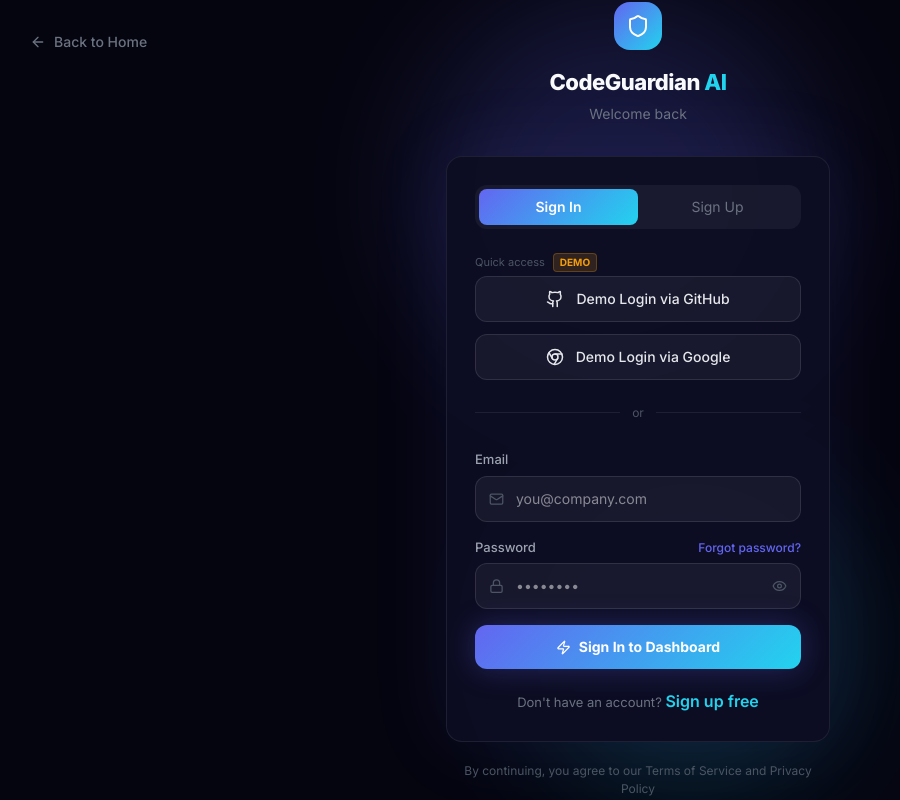
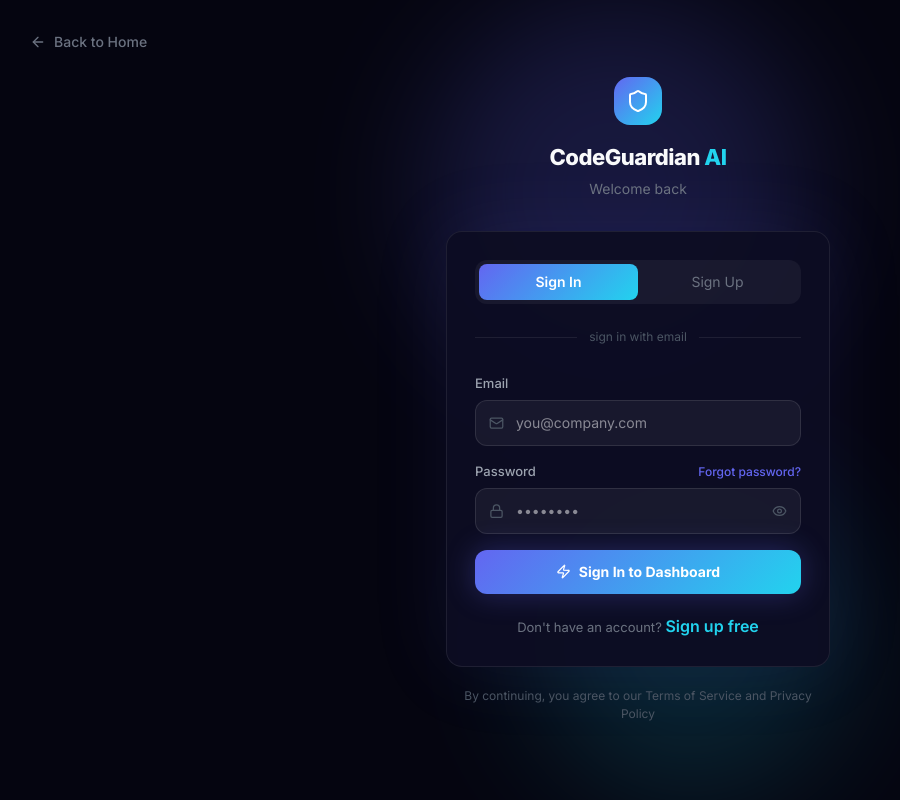
Before and after one commit to Vishwajeet2904/Code_Analyzer, a React (Vite) app in the folder Frontend/: page /login in a window 1280 px wide. Shown: the whole page, without its empty margins (2-902 px from the left). Built offline with nearby package versions, Linux system fonts and the light colour scheme; no server answers.

Commit message:
fix: remove GitHub/Google buttons from login, allow demo access without login

```diff
--- a/Frontend/src/app/components/Layout.tsx
+++ b/Frontend/src/app/components/Layout.tsx
@@ -35,10 +35,17 @@
   const token = localStorage.getItem("codeguardian_token");
 
   useEffect(() => {
+    // If no token, set a demo guest token so user can explore
     if (!token) {
-      navigate("/login");
+      localStorage.setItem("codeguardian_user", JSON.stringify({
+        name: "Demo User",
+        email: "demo@codeguardian.ai",
+        avatar: "DU",
+        plan: "Free",
+      }));
+      // Don't redirect — allow demo browsing
     }
-  }, [token, navigate]);
+  }, []);
 
   const handleLogout = async () => {
     try {
@@ -55,8 +62,6 @@
     localStorage.removeItem("codeguardian_user");
     navigate("/");
   };
-
-  if (!token) return null;
 
   return (
     <div
--- a/Frontend/src/app/pages/Landing.tsx
+++ b/Frontend/src/app/pages/Landing.tsx
@@ -219,7 +219,7 @@
                 Start Review — It's Free
               </button>
               <button
-                onClick={() => navigate("/app/review")}
+                onClick={() => navigate("/app")}
                 className="flex items-center gap-2 px-8 py-4 rounded-xl transition-all hover:bg-white/10"
                 style={{
                   border: "1px solid rgba(255,255,255,0.15)",
--- a/Frontend/src/app/pages/Login.tsx
+++ b/Frontend/src/app/pages/Login.tsx
@@ -1,6 +1,6 @@
 import { useState } from "react";
 import { useNavigate } from "react-router";
-import { Shield, Github, Chrome, Mail, Lock, Eye, EyeOff, ArrowLeft, Zap } from "lucide-react";
+import { Shield, Mail, Lock, Eye, EyeOff, ArrowLeft, Zap } from "lucide-react";
 import { API_BASE as API } from "../lib/api";
 
 export function Login() {
@@ -221,33 +221,9 @@
             </form>
           ) : (
             <>
-              {/* Social auth — Demo mode */}
-              <div className="space-y-3 mb-6">
-                <div className="flex items-center gap-2 mb-1">
-                  <span style={{ fontSize: "11px", color: "#4b5563" }}>Quick access</span>
-                  <span className="px-1.5 py-0.5 rounded text-xs" style={{ background: "rgba(245,158,11,0.15)", color: "#f59e0b", border: "1px solid rgba(245,158,11,0.25)", fontSize: "10px", fontWeight: 700 }}>DEMO</span>
-                </div>
-                <button
-                  onClick={() => handleOAuth("GitHub")}
-                  className="w-full flex items-center justify-center gap-3 py-3 rounded-xl text-sm transition-all hover:bg-white/10"
-                  style={{ background: "rgba(255,255,255,0.05)", border: "1px solid rgba(255,255,255,0.1)", color: "#e5e7eb", fontWeight: 500 }}
-                >
-                  <Github size={18} />
-                  Demo Login via GitHub
-                </button>
-                <button
-                  onClick={() => handleOAuth("Google")}
-                  className="w-full flex items-center justify-center gap-3 py-3 rounded-xl text-sm transition-all hover:bg-white/10"
-                  style={{ background: "rgba(255,255,255,0.05)", border: "1px solid rgba(255,255,255,0.1)", color: "#e5e7eb", fontWeight: 500 }}
-                >
-                  <Chrome size={18} />
-                  Demo Login via Google
-                </button>
-              </div>
-
               <div className="flex items-center gap-3 mb-6">
                 <div className="flex-1 h-px" style={{ background: "rgba(255,255,255,0.08)" }} />
-                <span style={{ fontSize: "12px", color: "#4b5563" }}>or</span>
+                <span style={{ fontSize: "12px", color: "#4b5563" }}>sign in with email</span>
                 <div className="flex-1 h-px" style={{ background: "rgba(255,255,255,0.08)" }} />
               </div>
 
```
